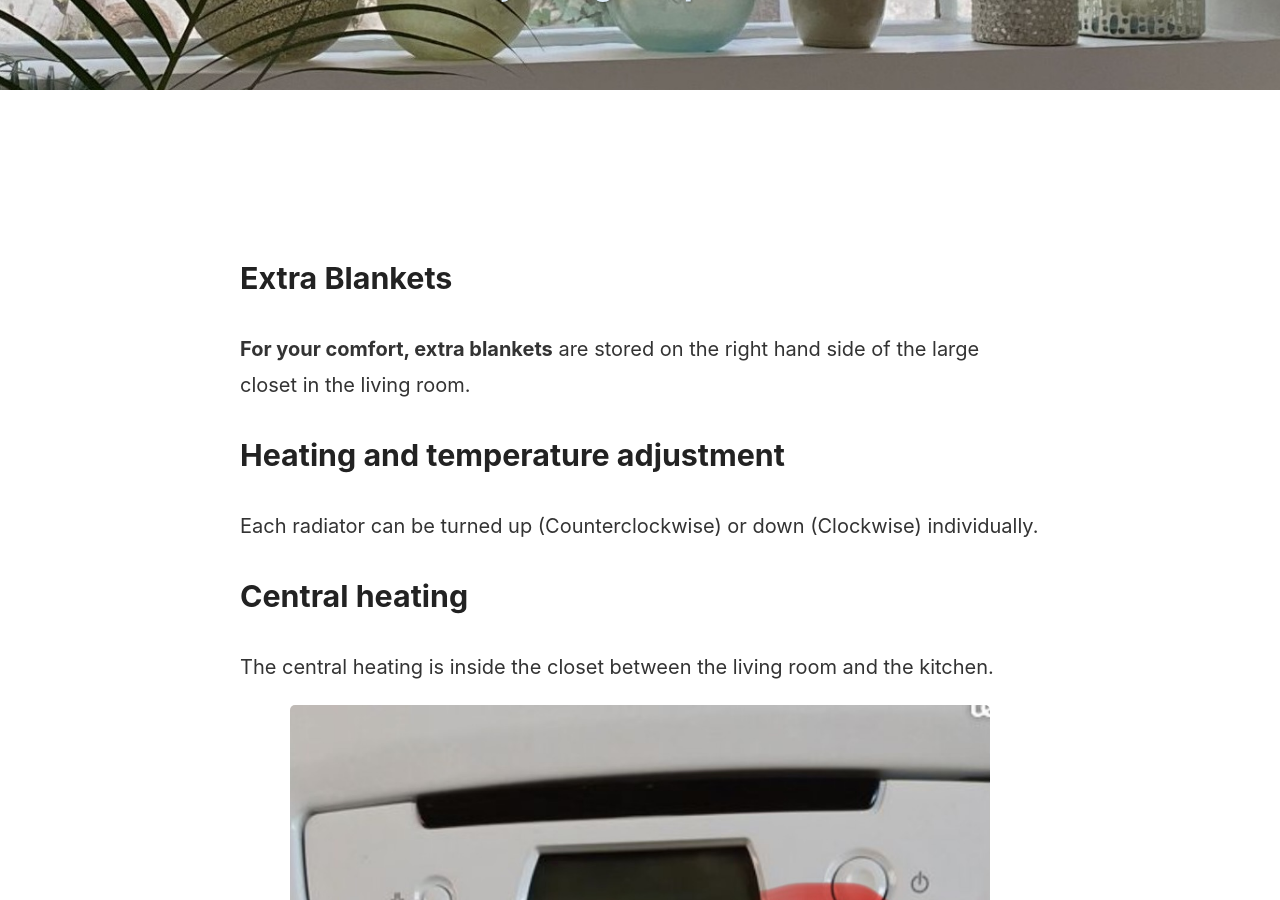
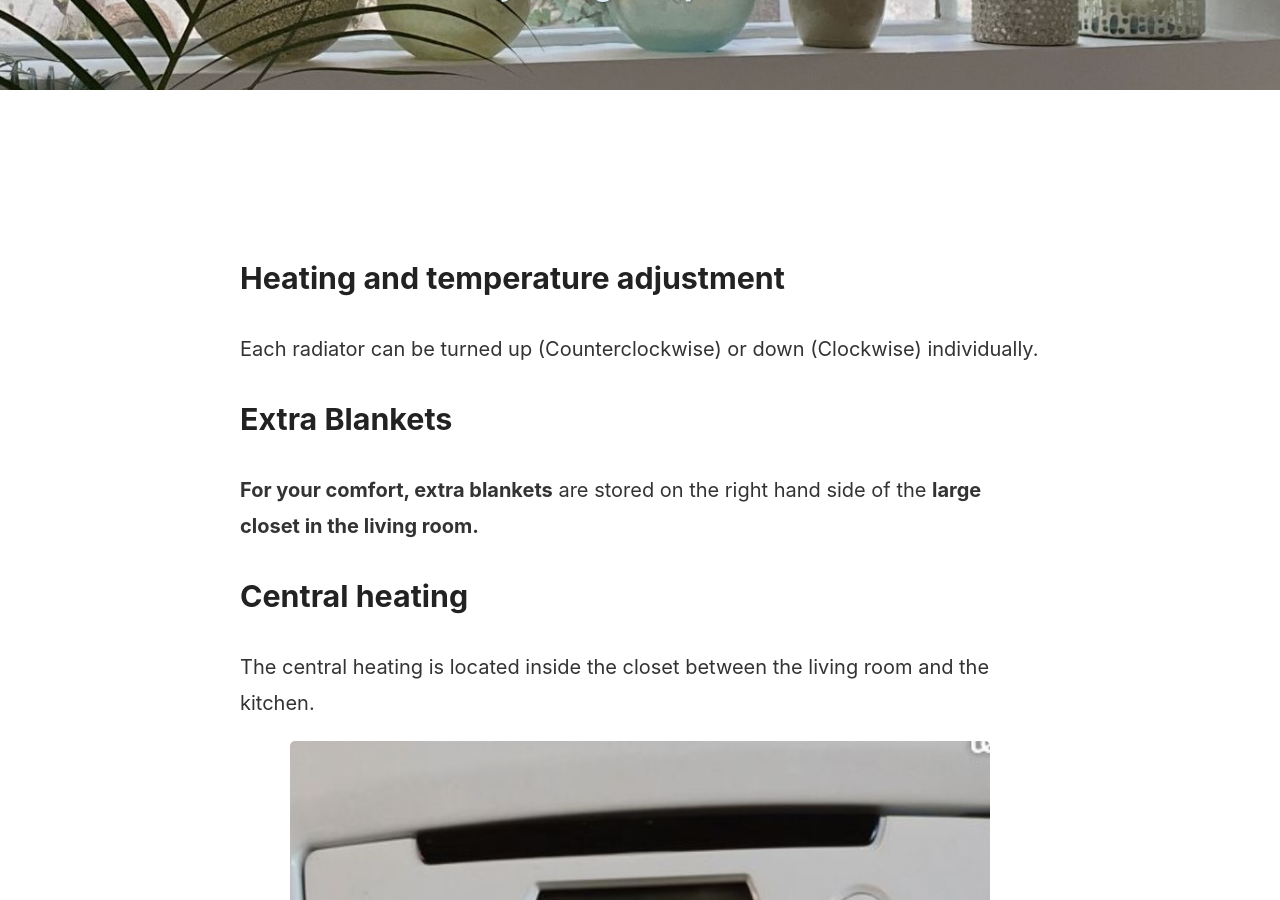
Before and after one commit to PhilAlain/tac, a Jekyll site: the page heating.html, which Jekyll copies as it is, in a window 1280 px wide and 900 px high, scrolled down 250 px. Built offline with Jekyll 4.4.1, drawn with Linux system fonts in a browser that asks for light colours.

Commit message:
Update heating.html

```diff
--- a/heating.html
+++ b/heating.html
@@ -49,15 +49,17 @@
 
 <main class="main-content">
     <div class="content-container">
-        <h2>Extra Blankets</h2>
 
-        <p><strong>For your comfort, extra blankets</strong> are stored on the right hand side of the large closet in the living room.</p>
-
-        <h2>Heating and temperature adjustment</h2>
+       <h2>Heating and temperature adjustment</h2>
         <p>Each radiator can be turned up (Counterclockwise) or down (Clockwise) individually</em>.</p>
 
+
+       <h2>Extra Blankets</h2>
+        <p><strong>For your comfort, extra blankets</strong> are stored on the right hand side of the <strong>large closet in the living room.</strong></p>
+
+
         <h2>Central heating</h2>
-        <p>The central heating is inside the closet between the living room and the kitchen</em>.</p>
+        <p>The central heating is located inside the closet between the living room and the kitchen</em>.</p>
 
 
         <img src="assets/img/heating_1.jpg" alt="Heating system">
```
